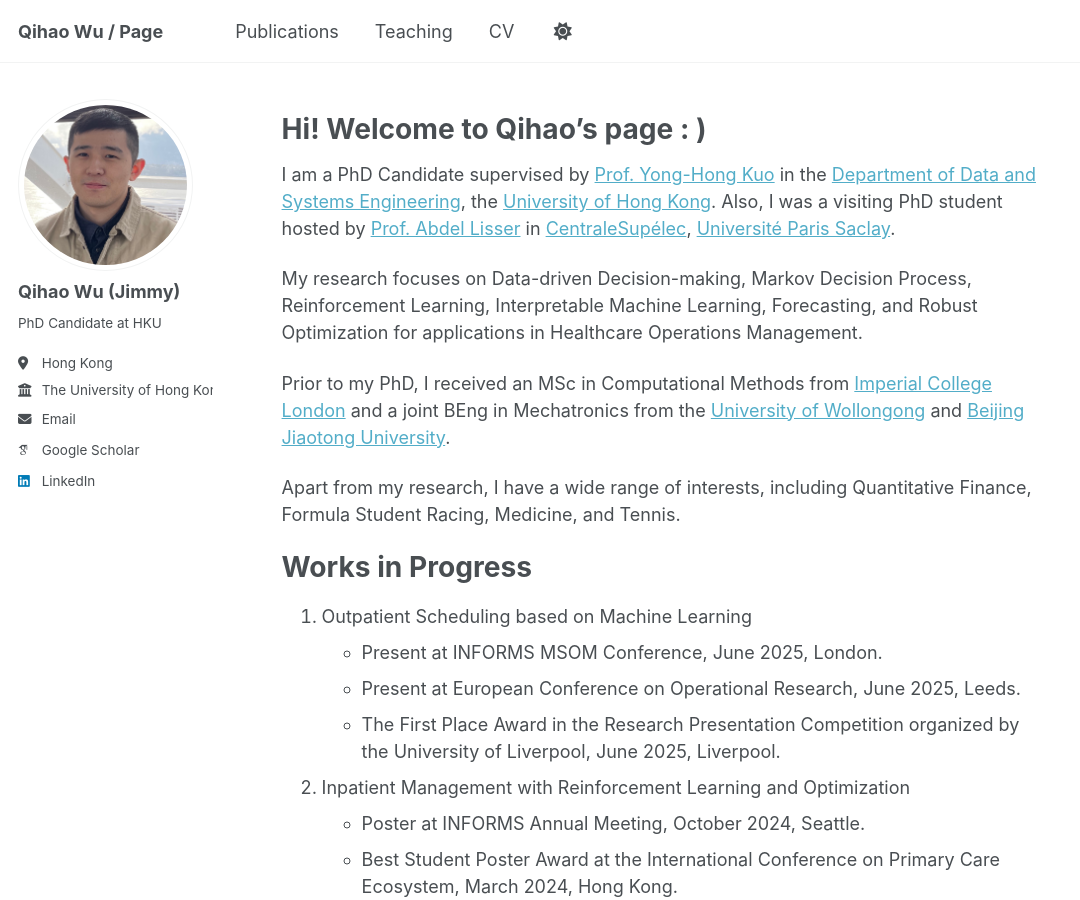
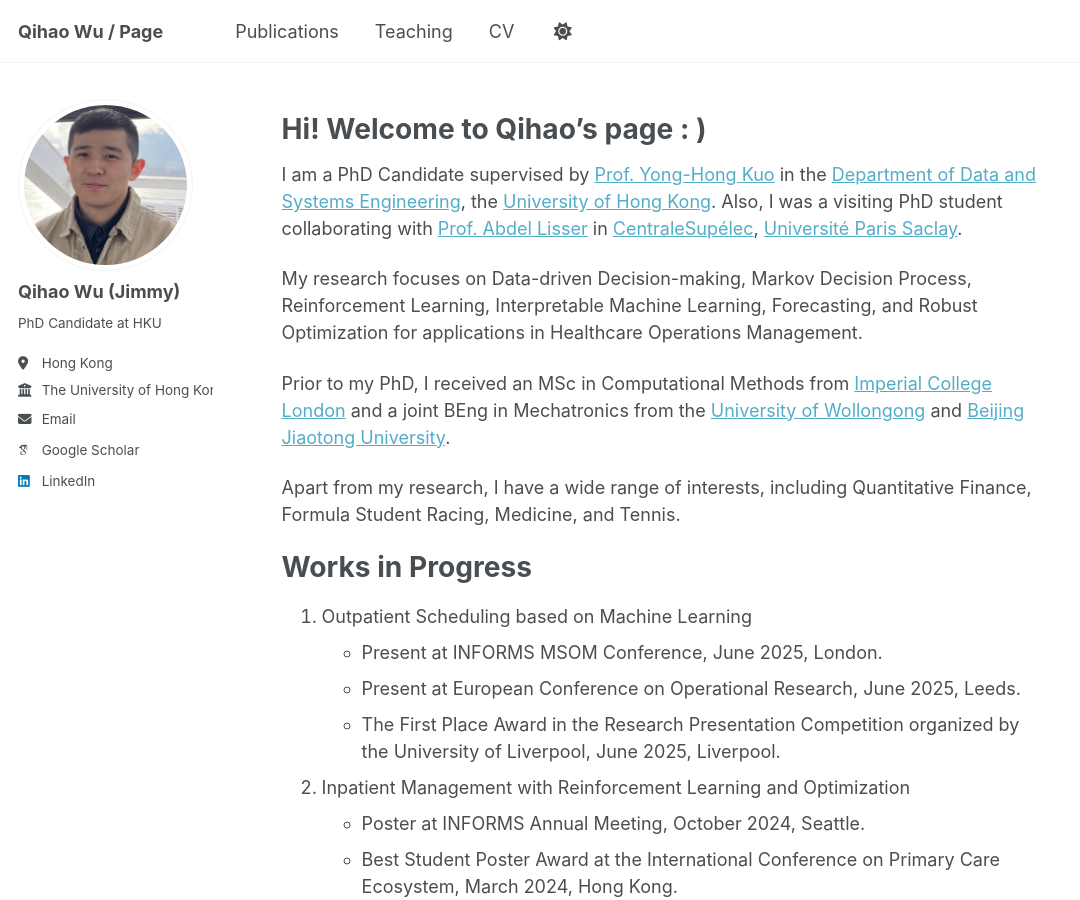
Before and after one commit to Qihao-Wu/bio, a Jekyll site: the page built from _pages/about.md, in a window 1280 px wide and 900 px high. Shown: the whole window, without its empty margins (0-1080 px from the left). Built offline with Jekyll 4.4.1, drawn with Linux system fonts in a browser that asks for light colours; some web fonts are replaced.

Commit message:
Update about.md

```diff
--- a/_pages/about.md
+++ b/_pages/about.md
@@ -9,7 +9,7 @@ redirect_from:
 
 Hi! Welcome to Qihao's page : )
 ======
-I am a PhD Candidate supervised by [Prof. Yong-Hong Kuo](https://sites.google.com/site/yonghongkuo/) in the [Department of Data and Systems Engineering](https://www.dase.hku.hk/), the [University of Hong Kong](https://www.hku.hk/). Also, I was a visiting PhD student hosted by [Prof. Abdel Lisser](https://l2s.centralesupelec.fr/u/lisser-abdel/) in [CentraleSupélec](https://www.centralesupelec.fr/en/), [Université Paris Saclay](https://www.universite-paris-saclay.fr/).
+I am a PhD Candidate supervised by [Prof. Yong-Hong Kuo](https://sites.google.com/site/yonghongkuo/) in the [Department of Data and Systems Engineering](https://www.dase.hku.hk/), the [University of Hong Kong](https://www.hku.hk/). Also, I was a visiting PhD student collaborating with [Prof. Abdel Lisser](https://l2s.centralesupelec.fr/u/lisser-abdel/) in [CentraleSupélec](https://www.centralesupelec.fr/en/), [Université Paris Saclay](https://www.universite-paris-saclay.fr/).
 
 My research focuses on Data-driven Decision-making, Markov Decision Process, Reinforcement Learning, Interpretable Machine Learning, Forecasting, and Robust Optimization for applications in Healthcare Operations Management.
 
```
